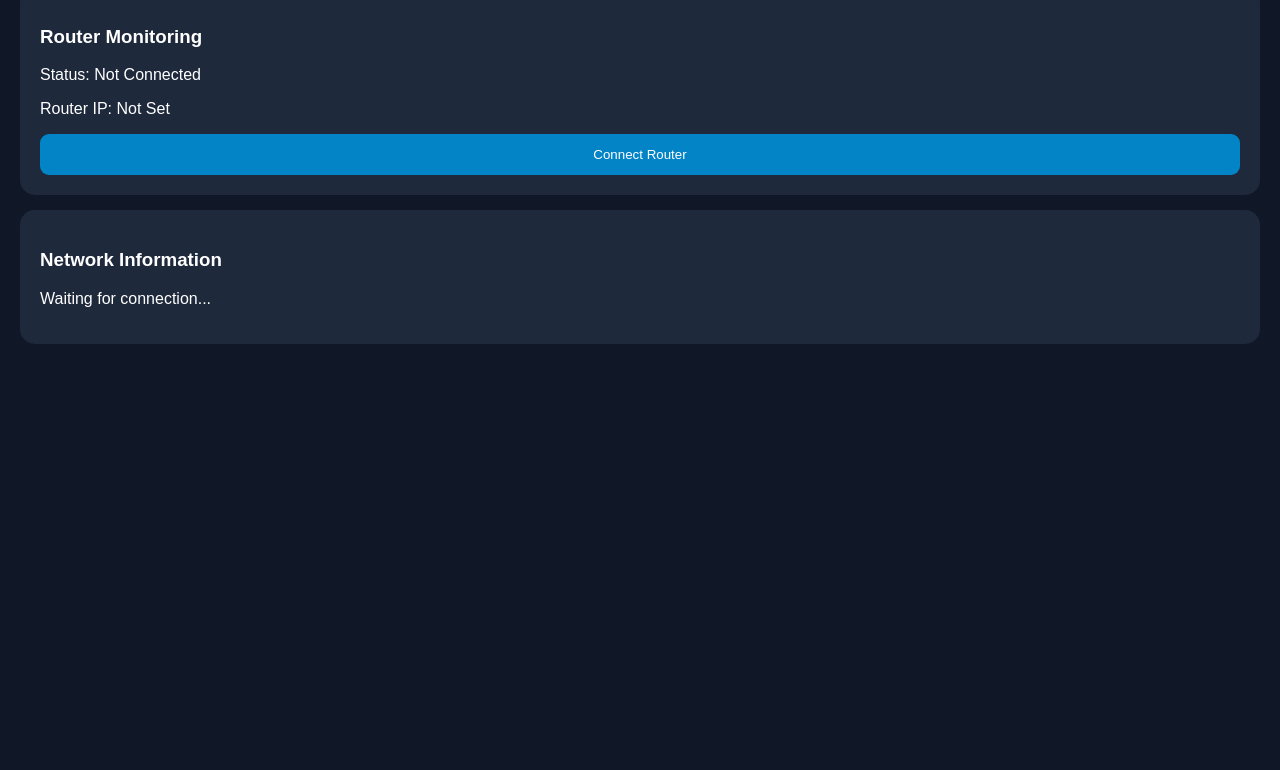
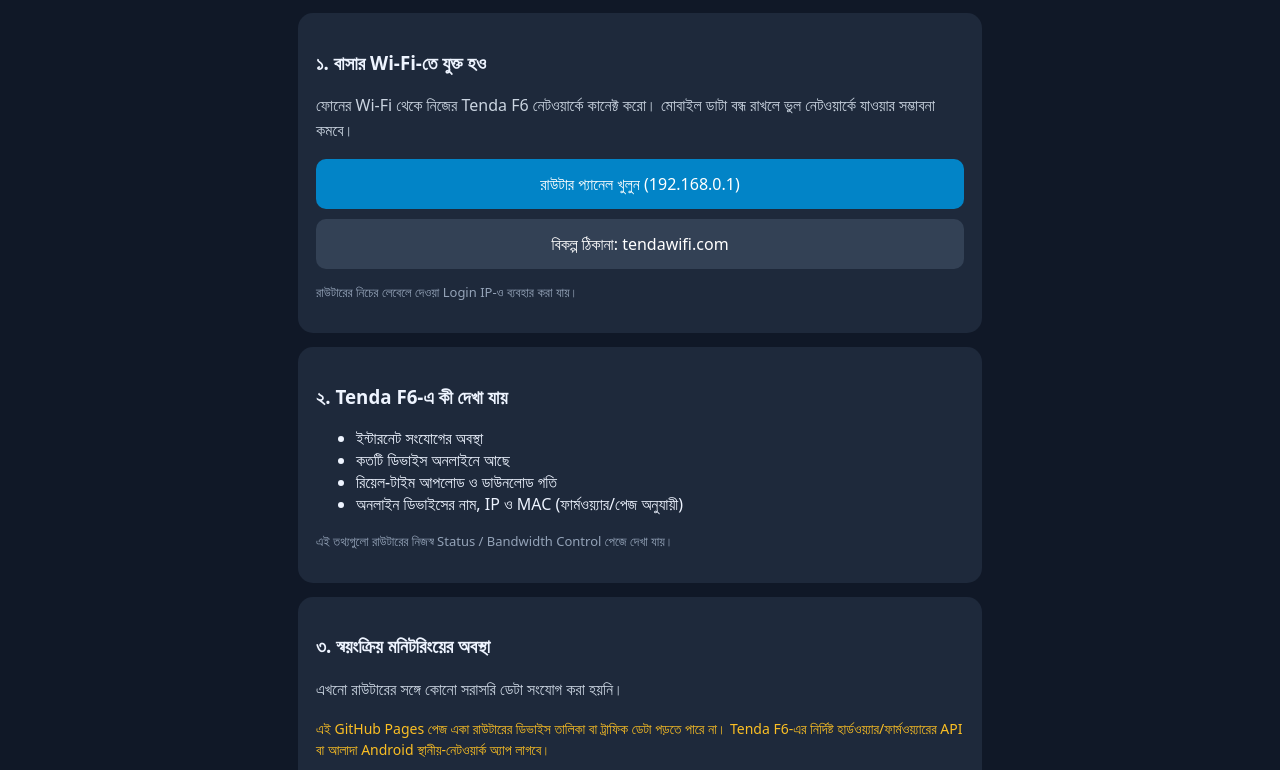
Before and after one commit to sabbir017944-spec/Wifi-Monitor-, a plain HTML site: page index.html in a window 1280 px wide. Shown: the part 113-883 px from the top of the page. Before the commit the page ends 800 px from the top, so only its background shows below. Drawn offline with Linux system fonts and the light colour scheme.

Commit message:
Improve Tenda F6 local monitoring guide

```diff
--- a/index.html
+++ b/index.html
@@ -1,52 +1,45 @@
-
 <!DOCTYPE html>
 <html lang="bn">
 <head>
 <meta charset="UTF-8">
 <meta name="viewport" content="width=device-width, initial-scale=1">
-<title>WiFi Monitor</title>
+<meta name="theme-color" content="#101827">
+<title>WiFi Monitor – Tenda F6</title>
 <style>
-body {
-  margin: 0;
-  padding: 20px;
-  background: #101827;
-  color: white;
-  font-family: Arial, sans-serif;
-}
-.card {
-  background: #1e293b;
-  padding: 20px;
-  border-radius: 15px;
-  margin: 15px 0;
-}
-h1 { color: #38bdf8; }
-button {
-  background: #0284c7;
-  color: white;
-  border: 0;
-  padding: 13px;
-  border-radius: 9px;
-  width: 100%;
-}
+*{box-sizing:border-box}body{margin:0;padding:18px;background:#101827;color:#eef4ff;font-family:system-ui,Arial,sans-serif;max-width:720px;margin:auto}
+h1{color:#38bdf8;margin:8px 0}p{line-height:1.55;color:#cbd5e1}.card{background:#1e293b;padding:18px;border-radius:15px;margin:14px 0}
+button,.link{display:block;text-align:center;background:#0284c7;color:white;text-decoration:none;border:0;padding:14px;border-radius:10px;width:100%;font-size:16px;margin:10px 0}
+.secondary{background:#334155}.note{font-size:14px;color:#fbbf24}.small{font-size:13px;color:#94a3b8}
 </style>
 </head>
 <body>
 <h1>WiFi Monitor</h1>
+<p>Tenda F6-এর স্থানীয় নেটওয়ার্ক তথ্য দেখার সহায়ক পেজ।</p>
 <div class="card">
-<h3>Router Monitoring</h3>
-<p>Status: Not Connected</p>
-<p>Router IP: Not Set</p>
-<button onclick="connectRouter()">Connect Router</button>
+<h3>১. বাসার Wi‑Fi-তে যুক্ত হও</h3>
+<p>ফোনের Wi‑Fi থেকে নিজের Tenda F6 নেটওয়ার্কে কানেক্ট করো। মোবাইল ডাটা বন্ধ রাখলে ভুল নেটওয়ার্কে যাওয়ার সম্ভাবনা কমবে।</p>
+<a class="link" href="http://192.168.0.1/">রাউটার প্যানেল খুলুন (192.168.0.1)</a>
+<a class="link secondary" href="http://tendawifi.com/">বিকল্প ঠিকানা: tendawifi.com</a>
+<p class="small">রাউটারের নিচের লেবেলে দেওয়া Login IP-ও ব্যবহার করা যায়।</p>
 </div>
 <div class="card">
-<h3>Network Information</h3>
-<p id="status">Waiting for connection...</p>
+<h3>২. Tenda F6-এ কী দেখা যায়</h3>
+<ul>
+<li>ইন্টারনেট সংযোগের অবস্থা</li>
+<li>কতটি ডিভাইস অনলাইনে আছে</li>
+<li>রিয়েল-টাইম আপলোড ও ডাউনলোড গতি</li>
+<li>অনলাইন ডিভাইসের নাম, IP ও MAC (ফার্মওয়্যার/পেজ অনুযায়ী)</li>
+</ul>
+<p class="small">এই তথ্যগুলো রাউটারের নিজস্ব Status / Bandwidth Control পেজে দেখা যায়।</p>
 </div>
-<script>
-function connectRouter() {
- document.getElementById("status").innerText =
- "Router connection setup required.";
-}
-</script>
+<div class="card">
+<h3>৩. স্বয়ংক্রিয় মনিটরিংয়ের অবস্থা</h3>
+<p id="state">এখনো রাউটারের সঙ্গে কোনো সরাসরি ডেটা সংযোগ করা হয়নি।</p>
+<p class="note">এই GitHub Pages পেজ একা রাউটারের ডিভাইস তালিকা বা ট্রাফিক ডেটা পড়তে পারে না। Tenda F6-এর নির্দিষ্ট হার্ডওয়্যার/ফার্মওয়্যারের API বা আলাদা Android স্থানীয়-নেটওয়ার্ক অ্যাপ লাগবে।</p>
+</div>
+<div class="card">
+<h3>পরের ধাপের জন্য</h3>
+<p>রাউটারের প্যানেল খুলে Status পেজে যাও। নিচের তথ্যগুলো দেখে রাখো: Hardware Version, Firmware Version এবং Login IP। কোনো পাসওয়ার্ড বা Wi‑Fi key এখানে পাঠাবে না।</p>
+</div>
 </body>
 </html>
```
